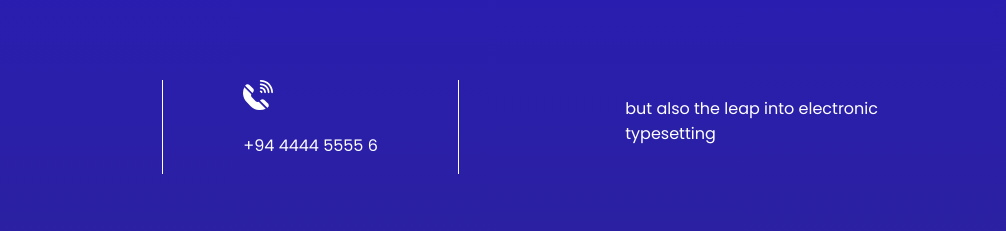
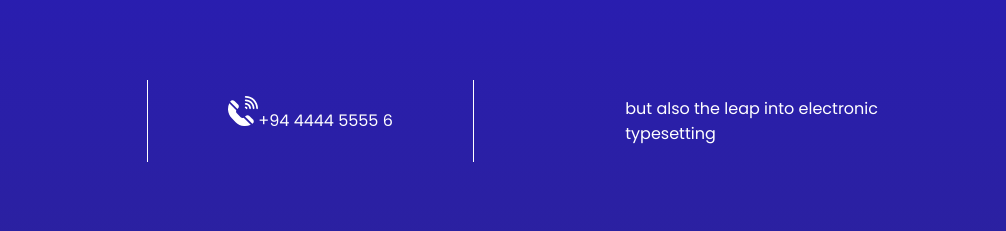
Before and after one commit to Erik-Fontella/Desafio-1-Semana-4, a plain HTML site: page contact.html in a window 1280 px wide. Shown: the part 949-1180 px from the top of the page, 274-1280 px from the left. Drawn offline with Linux system fonts and the light colour scheme.

Commit message:
fix: correção do icone do telefone

```diff
--- a/contact.html
+++ b/contact.html
@@ -57,8 +57,8 @@
                         </div>
                     </div>
                     <div id="center-info">
-                        <img src="assets/icon-telephone.svg" alt="">
-                        <p>+94 4444 5555 6</p>
+
+                        <p> <img src="assets/icon-telephone.svg" alt="">+94 4444 5555 6</p>
                     </div>
                     <div>
                         <p>but also the leap into electronic <br> typesetting</p>
```
